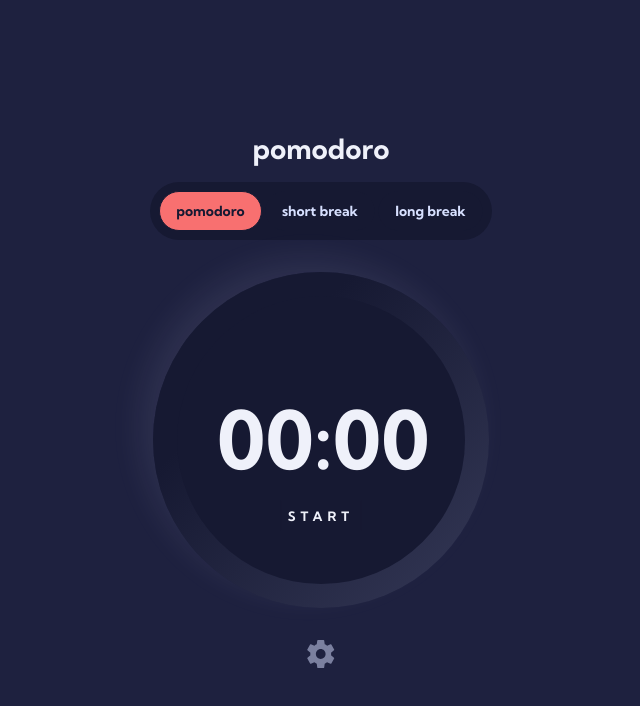
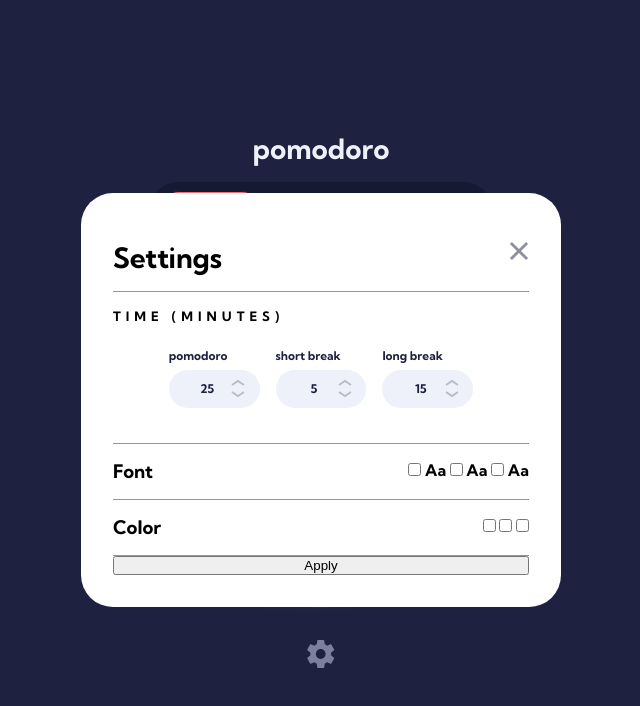
Before and after one commit to Mercury225/pomodoro-app, a plain HTML site: page index.html in a window 1280 px wide. Shown: the whole page, without its empty margins (319-959 px from the left). Drawn offline with Linux system fonts and the light colour scheme.

Commit message:
lots of progress all functionality done except settings

```diff
--- a/index.html
+++ b/index.html
@@ -13,24 +13,24 @@
     <link rel="stylesheet" href="main.css" />
     <title>Frontend Mentor | Pomodoro app</title>
   </head>
-  <body>
-    <header class="heading-2-kumbh title">pomodoro</header>
+  <body class="kumbh">
+    <header class="heading-2 title">pomodoro</header>
     <nav class="navigationpanel">
-      <button class="pomodoro body-1-kumbh selected">pomodoro</button
-      ><button class="shortbreak body-1-kumbh">short break</button
-      ><button class="longbreak body-1-kumbh">long break</button>
+      <button class="[ pomodoro body-1 ] selected">pomodoro</button
+      ><button class="shortbreak body-1">short break</button
+      ><button class="longbreak body-1">long break</button>
     </nav>
 
     <section class="timer">
       <div class="bigcircle">
         <canvas id="timerRing" width="1000" height="1000"></canvas>
         <div class="smallercircle">
-          <h2 id="time" class="heading-1-kumbh">00:00</h2>
+          <h2 id="time" class="heading-1">00:00</h2>
         </div>
         <div class="buttonpanel">
-          <button id="startbutton" class="heading-4-kumbh">start</button>
-          <button id="pausebutton" class="heading-4-kumbh">pause</button>
-          <button id="resumebutton" class="heading-4-kumbh">resume</button>
+          <button id="startbutton" class="heading-4">start</button>
+          <button id="pausebutton" class="heading-4">pause</button>
+          <button id="resumebutton" class="heading-4">resume</button>
         </div>
       </div>
     </section>
@@ -46,25 +46,128 @@
         opacity=".5"
       />
     </svg>
-    <!-- <div class="settingpanel">
+    <div class="settingpanel">
       <section class="settingheader">
-        <h2 class="settingstitle">Settings</h2>
-        <img src="./assets/icon-close.svg" alt="close button" />
+        <h2 class="settingstitle heading-2">Settings</h2>
+        <img
+          id="close"
+          src="./assets/icon-close.svg"
+          width="20"
+          height="20"
+          alt="close
+        button"
+        />
       </section>
       <section class="settime">
-        <h3 class="timeminutes">Time (minutes)</h3>
+        <h3 class="timeminutes heading-4">Time (minutes)</h3>
         <div class="selectors">
-          <div class="pomodoroselector">
+          <div class="pomodoroselector body-2">
             <h4>pomodoro</h4>
-            <input type="number" step="1" min="25" max="30" />
+            <div class="textbox-container">
+              <span id="pomodoro-textbox" class="textbox"> </span>
+              <div class="svgarrows">
+                <svg
+                  id="pomodoro-arrow-up"
+                  xmlns="http://www.w3.org/2000/svg"
+                  width="14"
+                  height="7"
+                >
+                  <path
+                    fill="none"
+                    stroke="#1E213F"
+                    stroke-opacity=".25"
+                    stroke-width="2"
+                    d="M1 6l6-4 6 4"
+                  />
+                </svg>
+                <svg
+                  id="pomodoro-arrow-down"
+                  xmlns="http://www.w3.org/2000/svg"
+                  width="14"
+                  height="7"
+                >
+                  <path
+                    fill="none"
+                    stroke="#1E213F"
+                    stroke-opacity=".25"
+                    stroke-width="2"
+                    d="M1 1l6 4 6-4"
+                  />
+                </svg>
+              </div>
+            </div>
           </div>
-          <div class="shortbreakselector">
-            <h4>Short Break</h4>
-            <input type="number" step="1" min="1" max="5" />
+          <div class="shortbreakselector body-2">
+            <h4>short break</h4>
+            <div class="textbox-container">
+              <span id="shortbreak-textbox" class="textbox"> </span>
+              <div class="svgarrows">
+                <svg
+                  id="shortbreak-arrow-up"
+                  xmlns="http://www.w3.org/2000/svg"
+                  width="14"
+                  height="7"
+                >
+                  <path
+                    fill="none"
+                    stroke="#1E213F"
+                    stroke-opacity=".25"
+                    stroke-width="2"
+                    d="M1 6l6-4 6 4"
+                  />
+                </svg>
+                <svg
+                  id="shortbreak-arrow-down"
+                  xmlns="http://www.w3.org/2000/svg"
+                  width="14"
+                  height="7"
+                >
+                  <path
+                    fill="none"
+                    stroke="#1E213F"
+                    stroke-opacity=".25"
+                    stroke-width="2"
+                    d="M1 1l6 4 6-4"
+                  />
+                </svg>
+              </div>
+            </div>
           </div>
-          <div class="longbreakselector">
-            <h4>Long</h4>
-            <input type="number" step="1" min="5" max="15" />
+          <div class="longbreakselector body-2">
+            <h4>long break</h4>
+            <div class="textbox-container">
+              <span id="longbreak-textbox" class="textbox"> </span>
+              <div class="svgarrows">
+                <svg
+                  id="longbreak-arrow-up"
+                  xmlns="http://www.w3.org/2000/svg"
+                  width="14"
+                  height="7"
+                >
+                  <path
+                    fill="none"
+                    stroke="#1E213F"
+                    stroke-opacity=".25"
+                    stroke-width="2"
+                    d="M1 6l6-4 6 4"
+                  />
+                </svg>
+                <svg
+                  id="longbreak-arrow-down"
+                  xmlns="http://www.w3.org/2000/svg"
+                  width="14"
+                  height="7"
+                >
+                  <path
+                    fill="none"
+                    stroke="#1E213F"
+                    stroke-opacity=".25"
+                    stroke-width="2"
+                    d="M1 1l6 4 6-4"
+                  />
+                </svg>
+              </div>
+            </div>
           </div>
         </div>
       </section>
@@ -104,7 +207,8 @@
         </div>
       </section>
       <button class="apply">Apply</button>
-    </div> -->
-    <script src="./timerRing.js"></script>
+    </div>
+    <script type="module" src="./timerRing.js"></script>
+    <script type="module" src="./settings.js"></script>
   </body>
 </html>
--- /dev/null
+++ b/settings.js
@@ -0,0 +1,84 @@
+/* for the settings panel, changing fonts, colors and time periods */
+/*getting data */
+// navigation handler when switching options
+const times = {
+    pomodoro: 25,
+    short_break: 5,
+    long_break: 15,
+  },
+  colors = {
+    red: "rgb(248, 112, 112)",
+    blue: "rgb(112, 243, 248)",
+    purple: "rgb(216, 129, 248)",
+  },
+  fonts = {
+    kumbh_sans: "kumbh",
+    roboto_slab: "roboto",
+    space_mono: "space-mono",
+  };
+
+const getCross = document.getElementById("close"),
+  settingsPanel = document.getElementsByClassName("settingpanel")[0],
+  settingsButton = document.getElementsByClassName("settings")[0];
+
+/* pomodoro */
+
+const pomodoroTextBox = document.getElementById("pomodoro-textbox"),
+  pomodoroArrowUp = document.getElementById("pomodoro-arrow-up"),
+  pomodoroArrowDown = document.getElementById("pomodoro-arrow-down");
+
+const shortBreakTextBox = document.getElementById("shortbreak-textbox"),
+  shortBreakArrowUp = document.getElementById("shortbreak-arrow-up"),
+  shortBreakArrowDown = document.getElementById("shortbreak-arrow-down");
+
+const longBreakTextBox = document.getElementById("longbreak-textbox"),
+  longBreakArrowUp = document.getElementById("longbreak-arrow-up"),
+  longBreakArrowDown = document.getElementById("longbreak-arrow-down");
+
+/* listener functionality */
+
+settingsButton.addEventListener("click", () => {
+  settingsPanel.style.display = "block";
+});
+getCross.addEventListener("click", () => {
+  settingsPanel.style.display = "none";
+});
+
+/* pomodoro arrows */
+
+pomodoroArrowUp.addEventListener("click", () => {
+  times.pomodoro++;
+  pomodoroTextBox.innerHTML = `${times.pomodoro}`;
+});
+pomodoroArrowDown.addEventListener("click", () => {
+  times.pomodoro--;
+  pomodoroTextBox.innerHTML = `${times.pomodoro}`;
+});
+
+/* shortBreak arrows */
+
+shortBreakArrowUp.addEventListener("click", () => {
+  times.short_break++;
+  shortBreakTextBox.innerHTML = `${times.short_break}`;
+});
+shortBreakArrowDown.addEventListener("click", () => {
+  times.short_break--;
+  shortBreakTextBox.innerHTML = `${times.short_break}`;
+});
+/* longBreak arrows */
+
+longBreakArrowUp.addEventListener("click", () => {
+  times.long_break++;
+  longBreakTextBox.innerHTML = `${times.long_break}`;
+});
+longBreakArrowDown.addEventListener("click", () => {
+  times.long_break--;
+  longBreakTextBox.innerHTML = `${times.long_break}`;
+  console.log(times);
+});
+/* inputs */
+pomodoroTextBox.innerHTML = `${times.pomodoro}`;
+shortBreakTextBox.innerHTML = `${times.short_break}`;
+longBreakTextBox.innerHTML = `${times.long_break}`;
+
+export { times, colors };
--- a/stylings.scss
+++ b/stylings.scss
@@ -138,60 +138,114 @@ body {
   }
 }
 
+/* settings panel */
+
+.settings {
+  &:hover {
+    cursor: pointer;
+  }
+}
+.settingpanel {
+  position: absolute;
+  background: $white;
+  border-radius: 2rem;
+  @include flex-column;
+  justify-content: center;
+  padding: 2rem;
+  z-index: 4;
+  width: 30rem;
+  > section {
+    padding: 1rem 0;
+    border-bottom: 0.01rem solid #979797;
+  }
+}
+
+.selectors {
+  @include flex-row;
+  justify-content: center;
+  margin: 1.2rem 0;
+  > div {
+    padding: 0 0.5rem;
+    color: #1e213f;
+
+    h4 {
+      padding: 0.4rem 0;
+    }
+    .textbox-container {
+      @include flex-row;
+
+      background: $offwhite;
+      border-radius: 2rem;
+      padding: 0.2rem 0.9rem;
+      span {
+        width: 3rem;
+        height: 2rem;
+        text-align: center;
+        display: flex;
+        align-items: center;
+        justify-content: center;
+
+        border: none;
+        border-radius: 0.5rem;
+      }
+      .svgarrows {
+        @include flex-column;
+        justify-content: center;
+        svg {
+          &:hover path {
+            stroke: red;
+            cursor: pointer;
+          }
+          &:first-child {
+            margin-bottom: 0.3rem;
+          }
+        }
+      }
+    }
+  }
+}
+
+.settingheader,
+.font,
+.color {
+  @include flex-row;
+  justify-content: space-between;
+}
+
+#close:hover {
+  cursor: pointer;
+}
 /*fonts*/
-.heading-1-kumbh {
-  @include heading-1($font: $kumbh);
+.kumbh {
+  font-family: $kumbh;
 }
-.heading-1-roboto {
-  @include heading-1($roboto);
+.roboto {
+  font-family: $roboto;
 }
-.heading-1-space-mono {
-  @include heading-1($space-mono);
+.space-mono {
+  font-family: $space-mono;
 }
-.heading-2-kumbh {
-  @include heading-2($font: $kumbh);
+.heading-1 {
+  @include heading-1;
 }
-.heading-2-roboto {
-  @include heading-2($roboto);
+.heading-2 {
+  @include heading-2;
 }
-.heading-2-space-mono {
-  @include heading-2($space-mono);
+
+.heading-3 {
+  @include heading-3;
 }
-.heading-3-kumbh {
-  @include heading-3($font: $kumbh);
+
+.heading-4 {
+  @include heading-4;
 }
-.heading-3-roboto {
-  @include heading-3($roboto);
+
+.body-1 {
+  @include body-1;
 }
-.heading-3-space-mono {
-  @include heading-3($space-mono);
-}
-.heading-4-kumbh {
-  @include heading-4($font: $kumbh);
-}
-.heading-4-roboto {
-  @include heading-4($roboto);
-}
-.heading-4-space-mono {
-  @include heading-4($space-mono);
-}
-.body-1-kumbh {
-  @include body-1($font: $kumbh);
-}
-.body-1-roboto {
-  @include body-1($roboto);
-}
-.body-1-space-mono {
-  @include body-1($space-mono);
-}
-.body-2-kumbh {
-  @include body-2($font: $kumbh);
-}
-.body-2-roboto {
-  @include body-2($roboto);
-}
-.body-2-space-mono {
-  @include body-2($space-mono);
+
+.body-2 {
+  @include body-2;
 }
 
 /*colors */
--- a/templates.scss
+++ b/templates.scss
@@ -30,37 +30,38 @@ body {
   font-size: 16px;
 }
 
-@mixin heading-1($font) {
-  font-family: $font;
+@mixin heading-1 {
+  // font-family: $font;
   font-size: 5rem;
   line-height: 7.5rem;
 }
-@mixin heading-2($font) {
-  font-family: $font;
+@mixin heading-2 {
+  // font-family: $font;
   font-size: 1.75rem;
   line-height: 2.125rem;
 }
-@mixin heading-3($font) {
-  font-family: $font;
+@mixin heading-3 {
+  // font-family: $font;
   font-size: 1rem;
   line-height: 1.1875rem;
   letter-spacing: 0.9375rem;
   text-transform: uppercase;
 }
-@mixin heading-4($font) {
-  font-family: $font;
+@mixin heading-4 {
+  // font-family: $font;
   font-size: 0.8125rem;
   line-height: 1rem;
   letter-spacing: 0.3125rem;
   text-transform: uppercase;
 }
-@mixin body-1($font) {
-  font-family: $font;
+@mixin body-1 {
+  // font-family: $font;
   font-size: 0.875rem;
   line-height: 1.125rem;
+  font-weight: bold;
 }
-@mixin body-2($font) {
-  font-family: $font;
+@mixin body-2 {
+  // font-family: $font;
   font-size: 0.75rem;
   line-height: 0.875rem;
 }
--- a/timerRing.js
+++ b/timerRing.js
@@ -1,17 +1,9 @@
-/* establishing the canvas and context for 2d drawing tools */
-
-/* dimensions for the canvas and circle */
+import { times, colors } from "./settings.js";
 
 const dimensions = {
   width: 1000,
   height: 1000,
   radius: 500,
-};
-
-const colors = {
-  red: "rgb(248, 112, 112)",
-  blue: "rgb(112, 243, 248)",
-  purple: "rgb(216, 129, 248)",
 };
 
 /* here i am taking a percentage of the fullCircle calculated by the ratio between the number of seconds that have elasped and the total seconds for the timer */
@@ -27,7 +19,9 @@ const addRadiansToOrigin = (seconds) => {
 
 /* this function is placed into setInterval to re-render the canvas, it redraws the arc every second */
 const redrawCircle = (count) => {
-  /*asthetics of the circle */
+  //asthetics of the circle
+  // establishing the canvas and context for 2d drawing tools
+  // dimensions for the canvas and circle
   const canvas = document.getElementById("timerRing");
   const context = canvas.getContext("2d");
   context.strokeStyle = colors.red;
@@ -77,13 +71,6 @@ const timeDisplay = (seconds) => {
   return `${minutesClockDisplay()}:${secondssClockDisplay()}`;
 };
 
-/* navigation handler when switching options */
-const times = {
-  pomodoro: 25,
-  short_break: 5,
-  long_break: 15,
-};
-
 const pomodoroSelected = () => {
   return document
     .getElementsByClassName("selected")[0]
@@ -116,6 +103,7 @@ const timeInSeconds = () => {
   return timeInMinutes() * 60;
 };
 let count = 0;
+let timeStorage = 0;
 const fullCircle = 2 * Math.PI;
 /* listeners for the buttons to pause/resume the timer*/
 
@@ -183,7 +171,7 @@ let timer = (count) => {
     console.log(timeInSeconds());
     /* when the pause button is pressed, the count is stored and the interval stops until the resume is clicked*/
     document.getElementById("pausebutton").addEventListener("click", () => {
-      /* i'm learnt there is no need to initialise the variable */
+      /* i've learnt there is no need to initialise the variable */
       timeStorage = count;
       clearInterval(timeInterval);
     });
```
Also changed, not shown: main.css, 1 other file.
